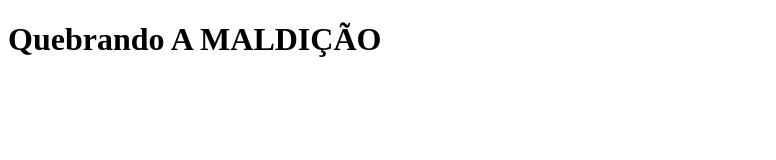
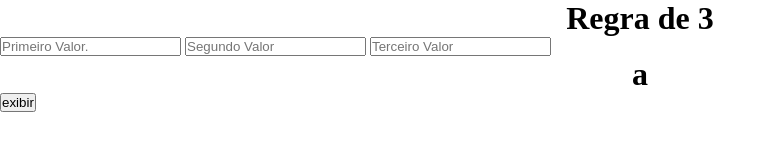
Before and after one commit to GDF97/aulaPAM, a website: page www/index.html in a window 1280 px wide. Shown: the whole page, without its empty margins (0-776 px from the left). Drawn offline with Linux system fonts and the light colour scheme.

Commit message:
Regfra de tres

```diff
--- a/www/components/motor.js
+++ b/www/components/motor.js
@@ -1,3 +1,14 @@
+
+
+
 function HelloWorld(){
-    alert("Hello World!");
+
+var Valor1 = document.getElementById('V1').value;
+var Valor2 = document.getElementById('V2').value;
+var Valor3 = document.getElementById('V3').value;
+var Valor4 = ((Valor2*Valor3)/Valor1);
+
+var Resultado = document.getElementById('header');
+Resultado.innerText = "O valor é = " + Valor4;
+
 }
--- a/www/css/style.css
+++ b/www/css/style.css
@@ -1 +1,9 @@
-/**/
+*{
+    padding: 0;
+    margin: 0;
+}
+
+h1{
+    text-align: center;
+
+}
--- a/www/index.html
+++ b/www/index.html
@@ -12,7 +12,17 @@
     <script>
     </script>
 </head>
-<body onload="HelloWorld()">
-    <h1> Quebrando A MALDIÇÃO </h1>
+<body>
+
+
+    <h1> Regra de 3 </h1>
+
+    <input type="number" id="V1" placeholder="Primeiro Valor.">
+    <input type="number" id="V2" placeholder="Segundo Valor">
+    <input type="number" id="V3" placeholder="Terceiro Valor">
+    <h1 id="header">a</h1>
+    <input value="exibir" onclick="HelloWorld()" type="button">
+
+
 </body>
 </html>
```
